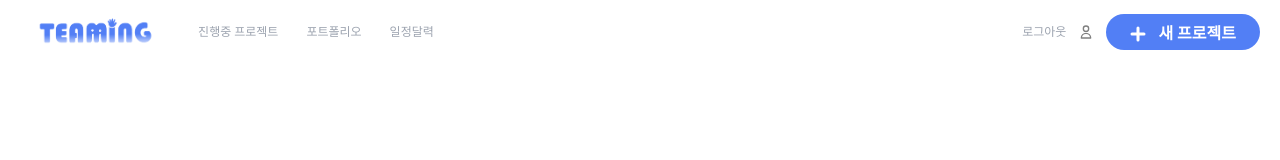
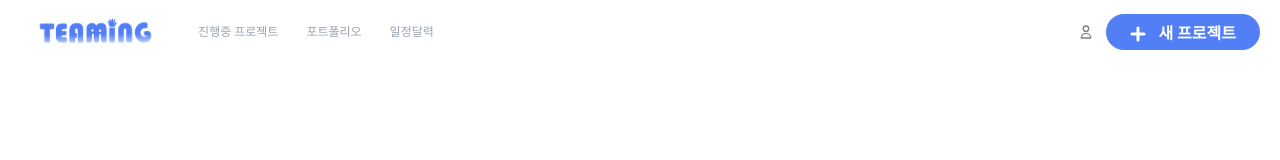
Before and after one commit to UmcTeaming/FrontEnd_WEB, a React (Create React App) app in the folder teaming/: page / in a window 1280 px wide. Shown: the top 160 px of the page. Built offline with nearby package versions, Linux system fonts and the light colour scheme; a web font is replaced by a local one.

Commit message:
Delete 로그아웃

```diff
--- a/teaming/src/components/Bar.js
+++ b/teaming/src/components/Bar.js
@@ -38,7 +38,6 @@ const Bar = () => {
           </div>
         </div>
         <div className="flex items-center space-x-3">
-          <span className="text-xs text-gray-400 cursor-pointer">로그아웃</span>
           <Link to="/mypage">
             <HiOutlineUser color="gray" className="cursor-pointer" />
           </Link>
```
